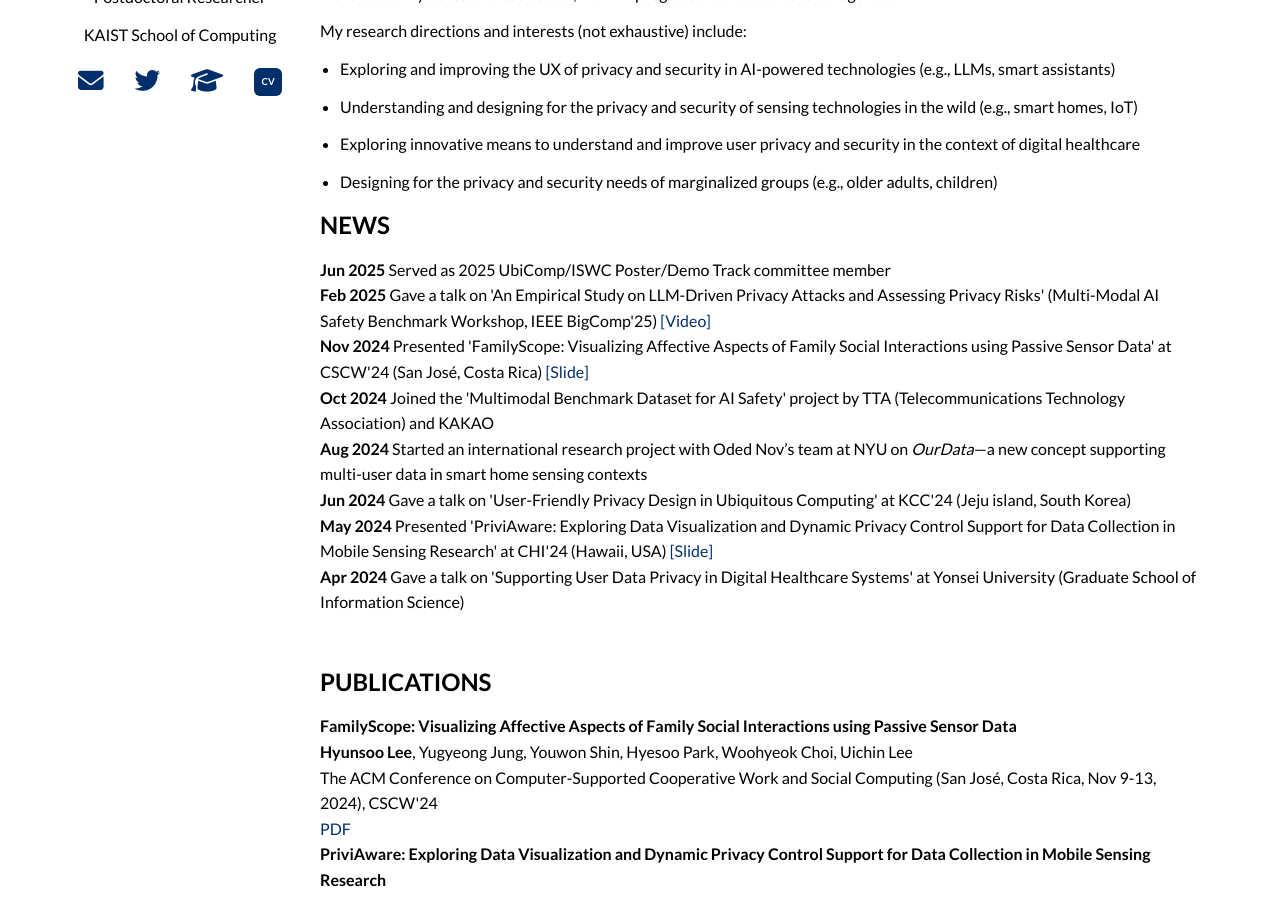
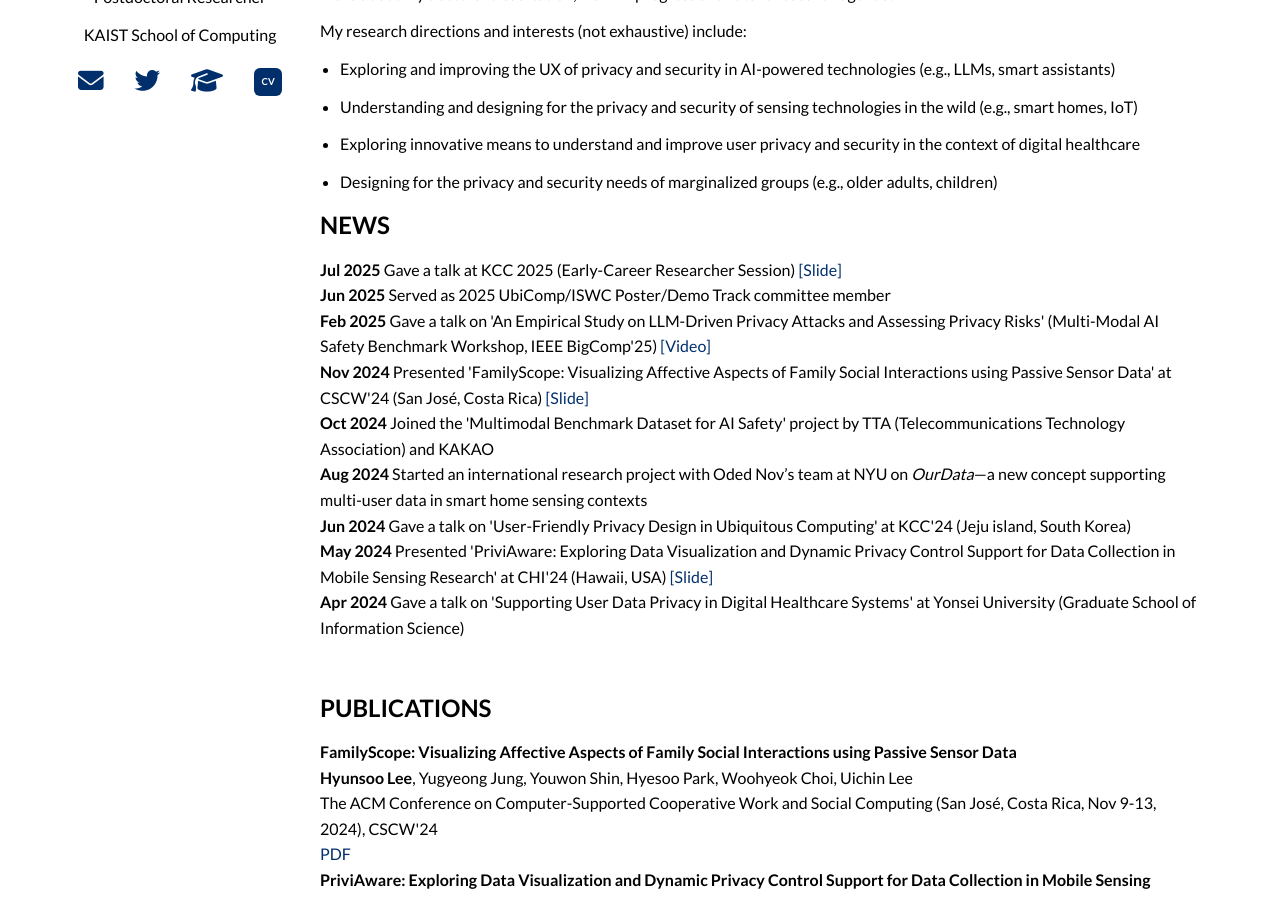
Before and after one commit to hslee90/hslee90.github.io, a Jekyll site: the page built from index.md, in a window 1280 px wide and 900 px high, scrolled down 328 px. Built offline with Jekyll 4.4.1, drawn with Linux system fonts in a browser that asks for light colours; nearby versions of some CDN libraries.

Commit message:
Update index.md

```diff
--- a/index.md
+++ b/index.md
@@ -44,6 +44,10 @@ title: "Home"
 </ul>
 
 <h2 id="news">NEWS</h2>
+<div class="news-item">
+  <strong>Jul 2025</strong> Gave a talk at KCC 2025 (Early-Career Researcher Session)
+    <a href="assets/pdf/kcc2025.pdf">[Slide]</a>
+</div>
 <div class="news-item">
   <strong>Jun 2025</strong> Served as 2025 UbiComp/ISWC Poster/Demo Track committee member
 </div>
```
